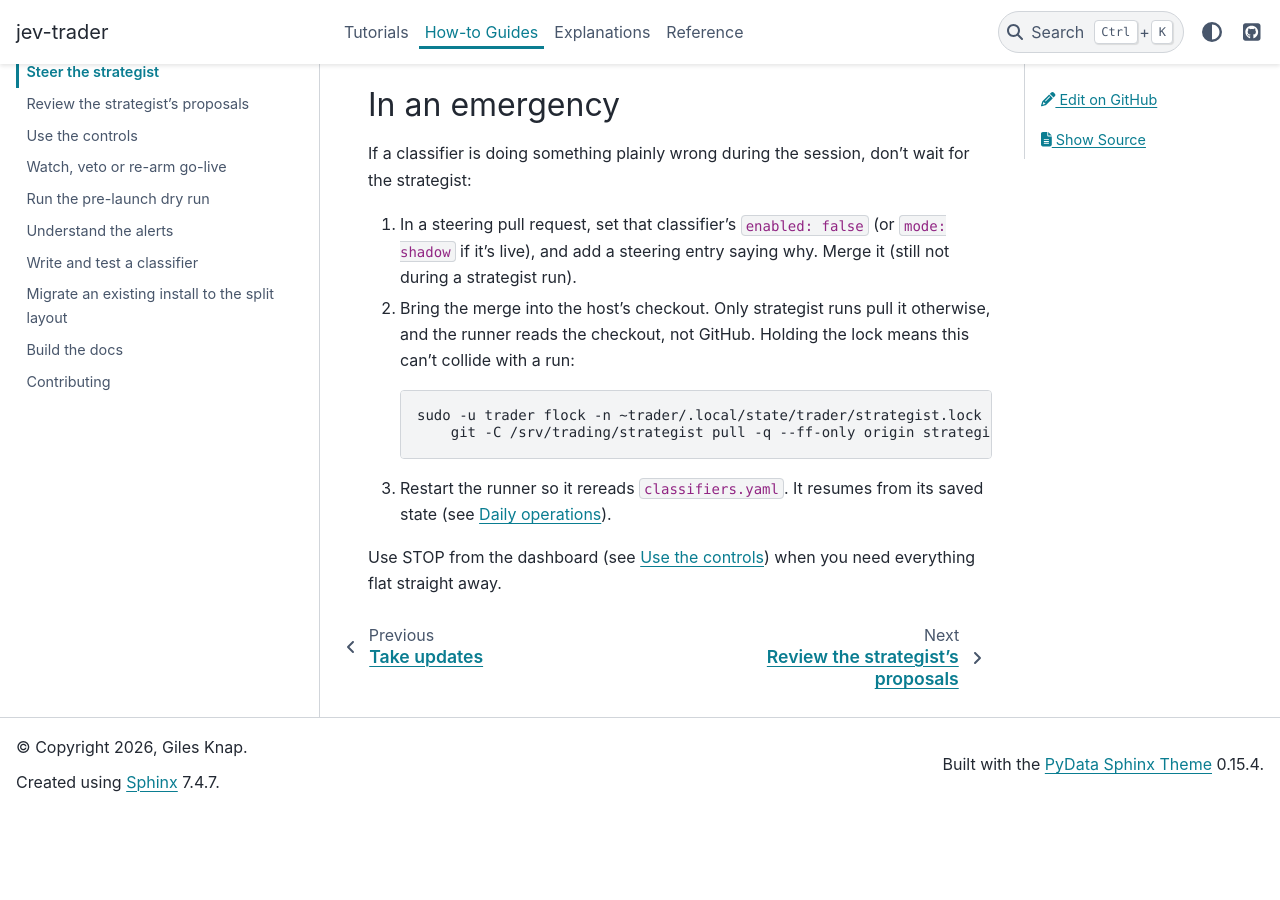
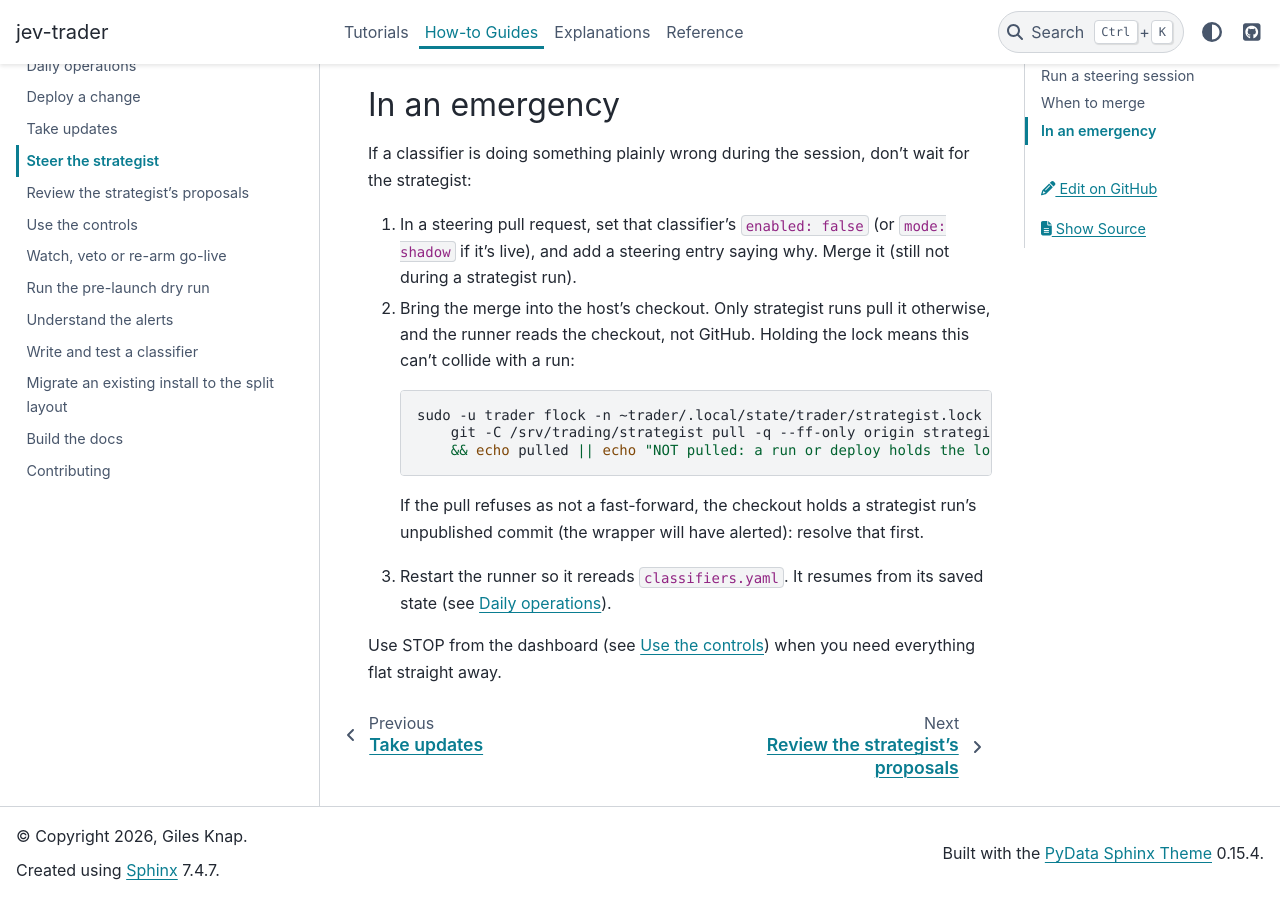
Before and after one commit to gilesknap/jev-trader, a Sphinx documentation site: the page built from docs/how-to/steer-the-strategist.md, in a window 1280 px wide and 900 px high, scrolled down 2040 px. Built offline with Sphinx 7.4.7 and the PyData theme 0.15.4, drawn with Linux system fonts in a browser that asks for light colours; before the commit the page ends 2851 px from its top, so only the background shows below that.

Commit message:
steering: review nits (pull feedback, fixed acknowledgement phrase)
Co-Authored-By: Claude Opus 5.5 (1M context) <noreply@anthropic.com>
Claude-Session: https://claude.ai/code/session_01GTLyHV8mTtTovuea5bhPuq

````diff
--- a/docs/how-to/steer-the-strategist.md
+++ b/docs/how-to/steer-the-strategist.md
@@ -66,7 +66,8 @@ changes the current day's trading by itself.
       && echo "no strategist run" || echo "a strategist run is active: wait"
   ```
 
-- **Best: from the close until the post-close run** (the run starts at 21:30 UK as shipped). The post-close
+- **Best: from the close until the post-close run** (the run starts at 21:30 UK as
+  shipped). The post-close
   run is the long one, so the strategist has a full run to absorb the decision and draft the next
   day around it. After the post-close run also works, but then only the short pre-market run
   reacts before the next open.
@@ -83,8 +84,12 @@ strategist:
 
    ```bash
    sudo -u trader flock -n ~trader/.local/state/trader/strategist.lock \
-       git -C /srv/trading/strategist pull -q --ff-only origin strategist
+       git -C /srv/trading/strategist pull -q --ff-only origin strategist \
+       && echo pulled || echo "NOT pulled: a run or deploy holds the lock, or the pull failed"
    ```
+
+   If the pull refuses as not a fast-forward, the checkout holds a strategist run's unpublished
+   commit (the wrapper will have alerted): resolve that first.
 
 3. Restart the runner so it rereads `classifiers.yaml`. It resumes from its saved state
    (see [Daily operations](daily-operations.md#applying-a-classifier-change-mid-session)).
````
Also changed, not shown: CLAUDE.md (+1 -1 lines), prompts/premarket.md (+1 -1 lines).
